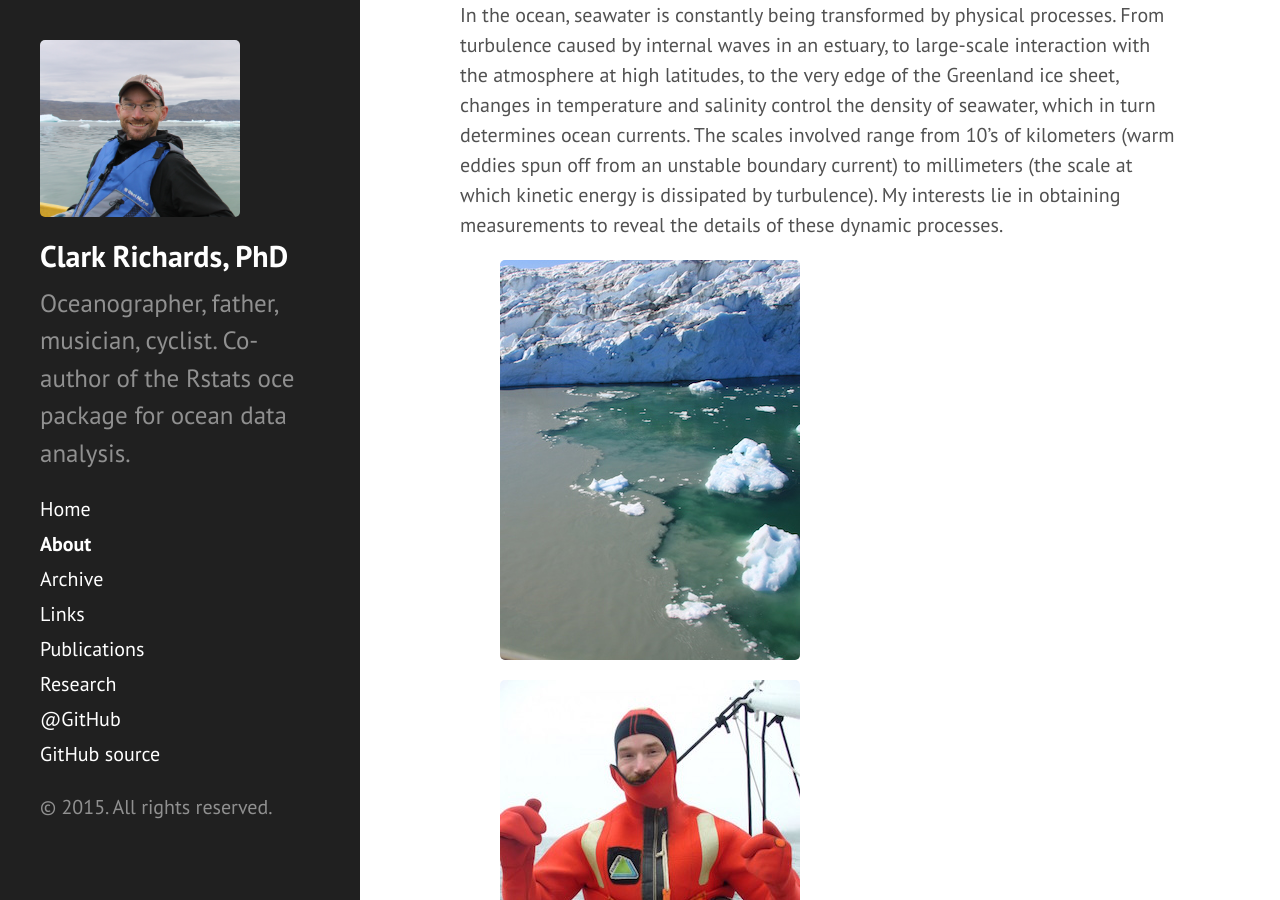
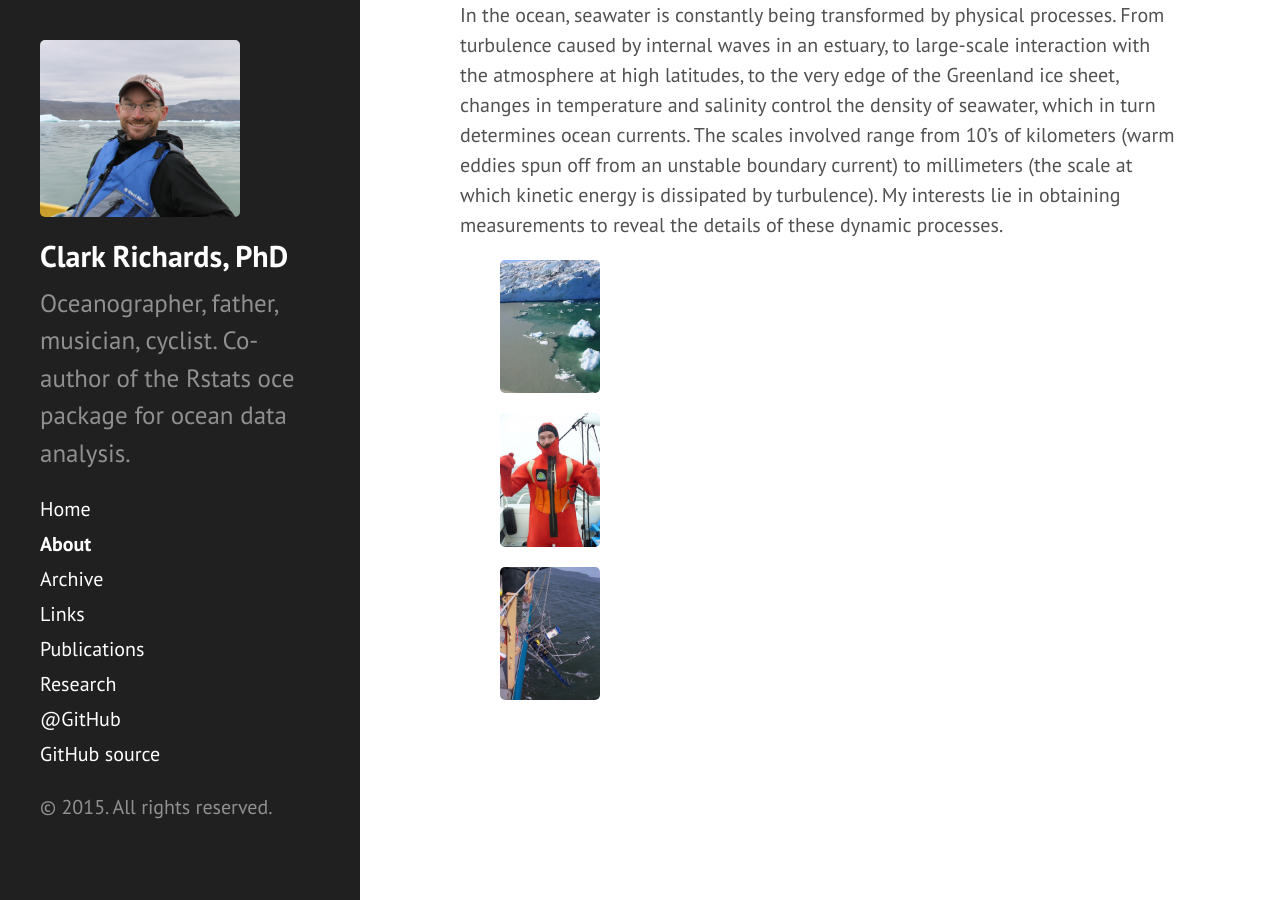
Before and after one commit to richardsc/richardsc.github.io, a Jekyll site: the page built from about.md, in a window 1280 px wide and 900 px high, scrolled down 330 px. Built offline with Jekyll 4.4.1, drawn with Linux system fonts in a browser that asks for light colours.

Commit message:
images in about.md

```diff
--- a/about.md
+++ b/about.md
@@ -10,7 +10,7 @@ I obtained my PhD in physical oceanography in 2012 from Dalhousie University, wo
 In the ocean, seawater is constantly being transformed by physical processes. From turbulence caused by internal waves in an estuary, to large-scale interaction with the atmosphere at high latitudes, to the very edge of the Greenland ice sheet, changes in temperature and salinity control the density of seawater, which in turn determines ocean currents. The scales involved range from 10’s of kilometers (warm eddies spun off from an unstable boundary current) to millimeters (the scale at which kinetic energy is dissipated by turbulence). My interests lie in obtaining measurements to reveal the details of these dynamic processes.
 
 <figure class="third">
-<img alt="subglacial plume" src="{{ site.baseurl }}/../images/img_05073.jpg">
-<img alt="SLEIWEX survival" src="{{ site.baseurl }}/../images/sleiwex_survival.jpg">
-<img alt="SLEIWEX mooring" src="{{ site.baseurl }}/../images/sleiwex_mooring.jpg">
+<img alt="subglacial plume" src="{{ site.baseurl }}/../images/img_05073.jpg" width="100">
+<img alt="SLEIWEX survival" src="{{ site.baseurl }}/../images/sleiwex_survival.jpg" width="100">
+<img alt="SLEIWEX mooring" src="{{ site.baseurl }}/../images/sleiwex_mooring.jpg" width="100">
 </figure>
```
